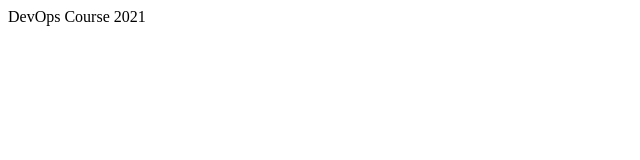
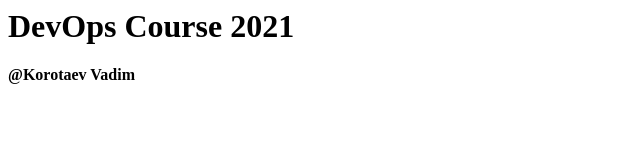
Before and after one commit to fireflykor/devops-course-final-certification, a plain HTML site: page ansible/roles/docker-nginx/files/index.html in a window 1280 px wide. Shown: the whole page, without its empty margins (0-640 px from the left). Drawn offline with Linux system fonts and the light colour scheme.

Commit message:
Add role for install docker. Update index.html

```diff
--- a/ansible/roles/docker-nginx/files/index.html
+++ b/ansible/roles/docker-nginx/files/index.html
@@ -1,5 +1,8 @@
 <html>
-    <body>
-        DevOps Course 2021
-    </body>
+    <h1>
+         DevOps Course 2021
+    </h1>
+    <h4>
+        @Korotaev Vadim
+    </h4>
 </html>
```
Also changed, not shown: 8 other files.
